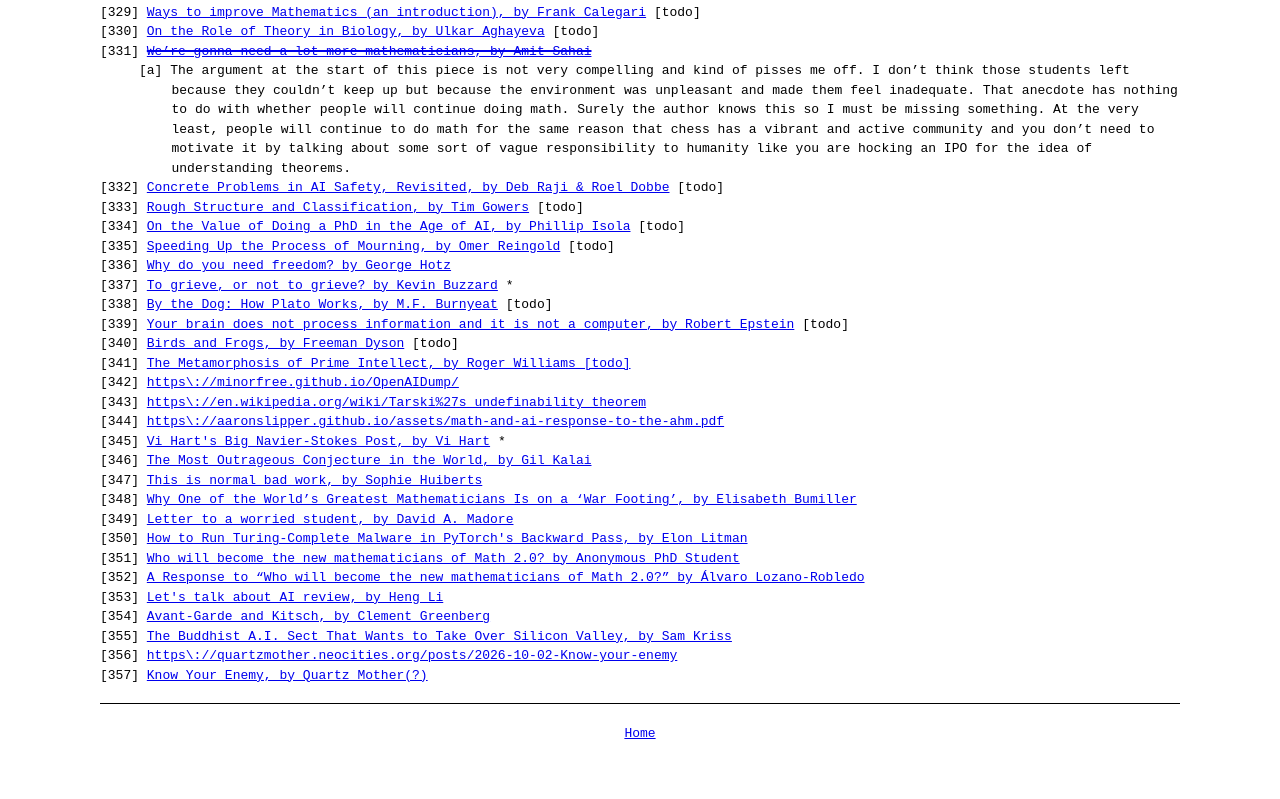
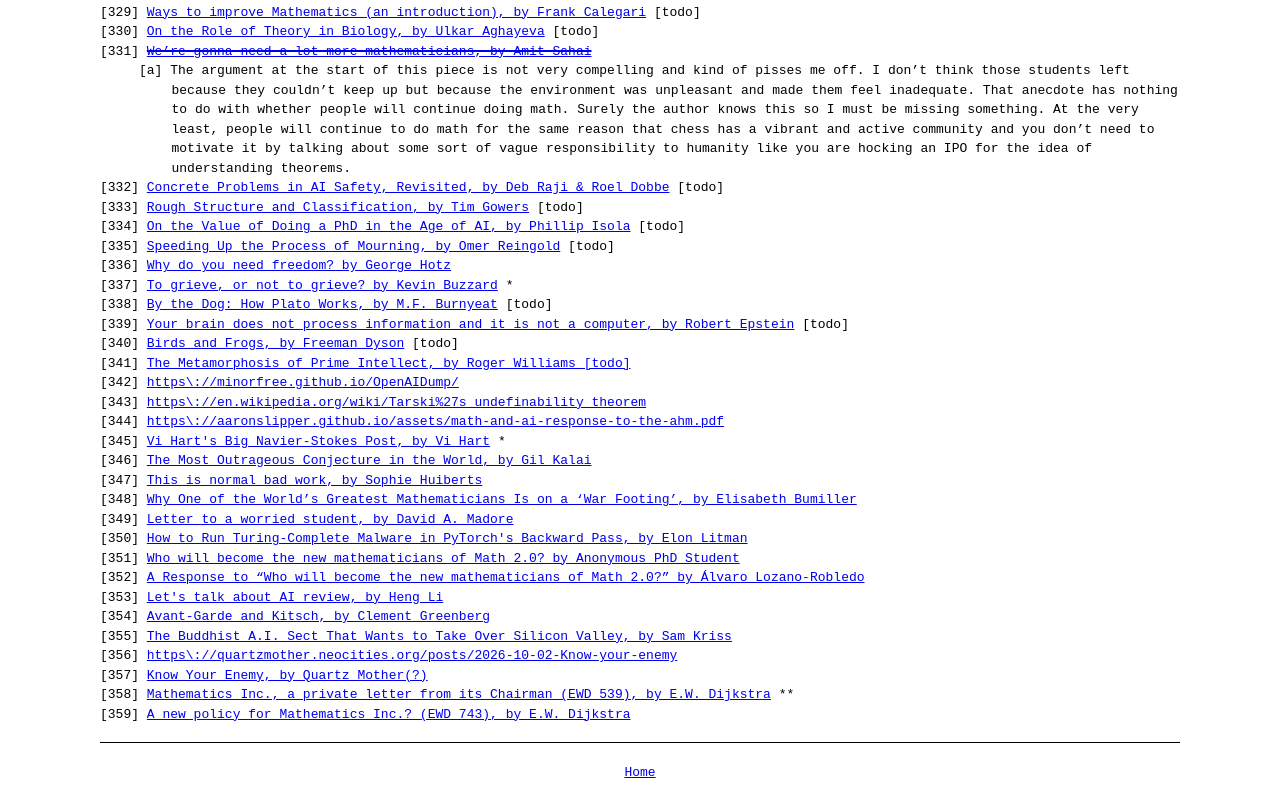
Before and after one commit to adil-soubki/soubkia.github.io, a plain HTML site: page posts/readings.html in a window 1280 px wide. Shown: the part 9220-10019 px from the top of the page. Before the commit the page ends 9980 px from the top, so only its background shows below. Drawn offline with Linux system fonts and the light colour scheme.

Commit message:
sync posts

```diff
--- a/posts/readings.html
+++ b/posts/readings.html
@@ -625,6 +625,8 @@
         <li>[355] <a href="https://archive.is/ssclQ">The Buddhist A.I. Sect That Wants to Take Over Silicon Valley, by Sam Kriss</a></li>
         <li>[356] <a href="https://quartzmother.neocities.org/posts/2026-10-02-Know-your-enemy">https\://quartzmother.neocities.org/posts/2026-10-02-Know-your-enemy</a></li>
         <li>[357] <a href="https://web.archive.org/web/20261119075230/https://quartzmother.neocities.org/posts/2026-10-02-Know-your-enemy">Know Your Enemy, by Quartz Mother(?)</a></li>
+        <li>[358] <a href="https://www.cs.utexas.edu/~EWD/transcriptions/EWD05xx/EWD539.html">Mathematics Inc., a private letter from its Chairman (EWD 539), by E.W. Dijkstra</a> **</li>
+        <li>[359] <a href="https://www.cs.utexas.edu/~EWD/transcriptions/EWD07xx/EWD743.html">A new policy for Mathematics Inc.? (EWD 743), by E.W. Dijkstra</a></li>
       </ul>
     </tt>
     <br>
```
Also changed, not shown: index.html (+1 -1 lines).
